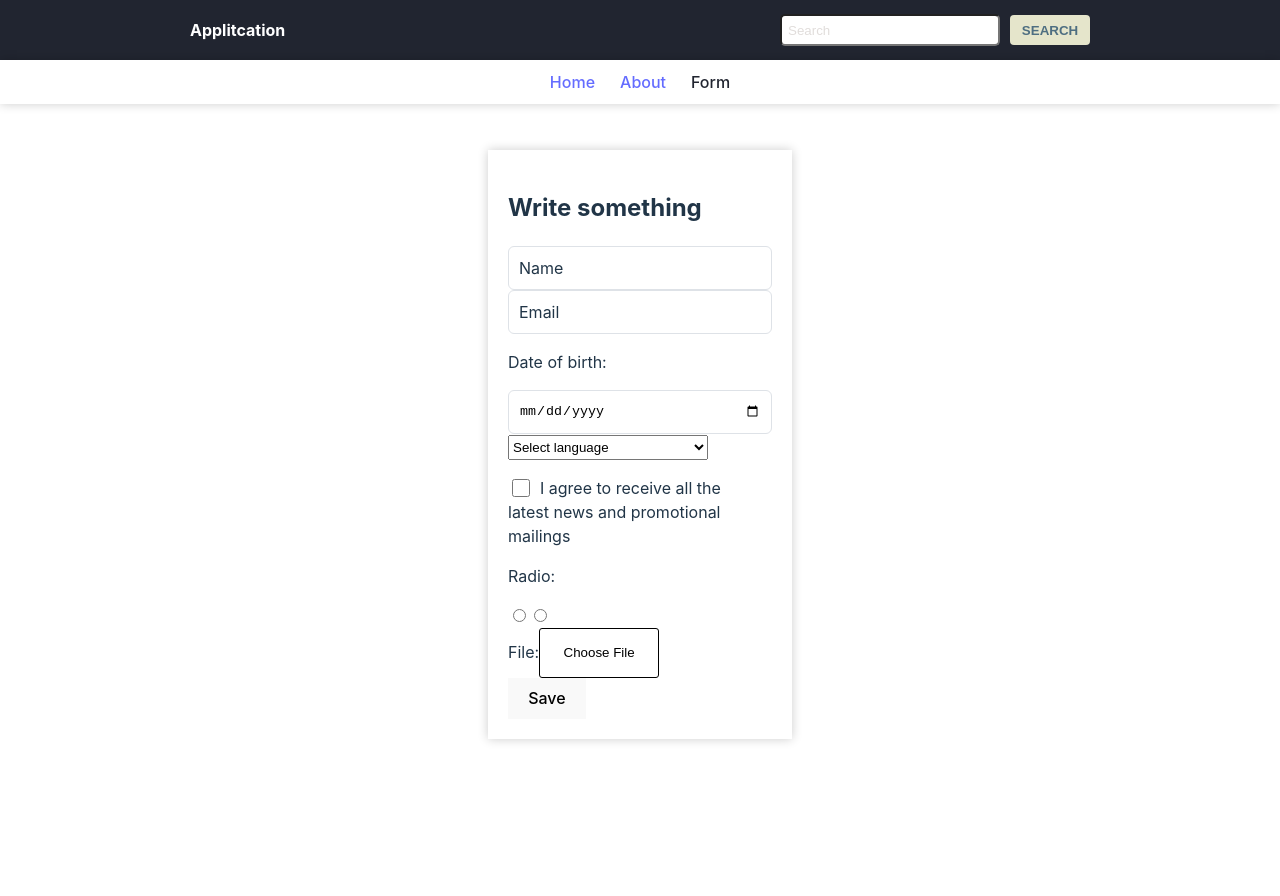
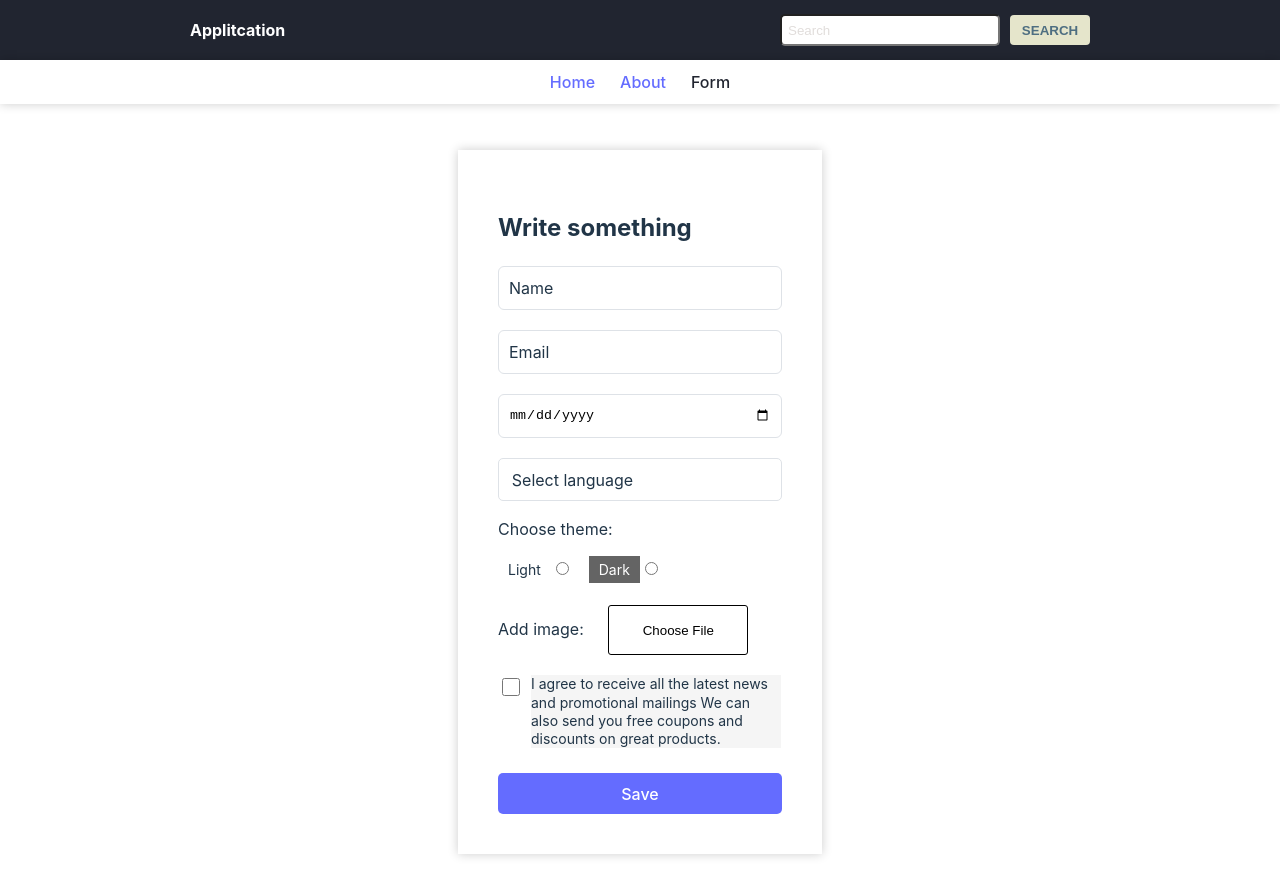
Before and after one commit to MagInventor/react-task, a React (Vite) app: page /form in a window 1280 px wide. Shown: the top 896 px of the page. Before the commit the page ends 855 px from the top, so only its background shows below. Built offline with nearby package versions, Linux system fonts and the light colour scheme.

Commit message:
refactor: change form components style

```diff
--- a/src/components/main/form/UserForm.css
+++ b/src/components/main/form/UserForm.css
@@ -1,17 +1,20 @@
 .user-form {
 	margin: 100px auto;
-  padding: 20px;
+  padding: 40px;
   background: #fff;
   box-shadow: 0 0 10px rgb(0 0 0 / 20%);
 }
 
+.user-form input {
+  margin-bottom: 20px;
+}
+
 .form-text input {
-  width: 250px;
+  width: 270px;
   height: 40px;
   border-radius: 6px;
   border: 1px solid #dee2e7;
 }
-
 
 .user-form__floating {
   position: relative;
@@ -45,52 +48,41 @@
 .user-form ::-webkit-input-placeholder {
   font-family: Inter, system-ui, Avenir, Helvetica, Arial, sans-serif;
   line-height: 1.5;
+  font-size: 16px;
   font-weight: 400;
   color-scheme: light dark;
   color: #213547;
-  font-size: 16px;
 }
 
 .user-form :-moz-placeholder {
   font-family: Inter, system-ui, Avenir, Helvetica, Arial, sans-serif;
   line-height: 1.5;
+  font-size: 16px;
   font-weight: 400;
   color-scheme: light dark;
   color: #213547;
-  font-size: 16px;
 }
 
 .user-form ::-moz-placeholder {
   font-family: Inter, system-ui, Avenir, Helvetica, Arial, sans-serif;
   line-height: 1.5;
+  font-size: 16px;
   font-weight: 400;
   color-scheme: light dark;
   color: #213547;
-  font-size: 16px;
 }
 
 .user-form :-ms-input-placeholder {
   font-family: Inter, system-ui, Avenir, Helvetica, Arial, sans-serif;
   line-height: 1.5;
+  font-size: 16px;
   font-weight: 400;
   color-scheme: light dark;
   color: #213547;
-  font-size: 16px;
-}
-
-.user-form__name {
-  width: 200px;
-  height: 25px;
-
-}
-
-.user-form__mail {
-  width: 200px;
-  height: 25px;
 }
 
 .user-form__date {
-  width: 242px;
+  width: 262px;
   height: 42px;
   padding: 0 10px;
   border-radius: 6px;
@@ -99,9 +91,59 @@
 }
 
 .user-form__select {
-  width: 200px;
-  height: 25px;
+  display: block;
+  margin: 0;
+  padding: .6em 1.4em .5em .8em;
+  width: 100%;
+  max-width: 100%;
+  box-sizing: border-box;
+  font-family: Inter, system-ui, Avenir, Helvetica, Arial, sans-serif;
+  line-height: 1.5;
+  font-size: 16px;
+  font-weight: 400;
+  color-scheme: light dark;
+  color: #213547;
+  border: 1px solid #dee2e7;
+  border-radius: 5px;
+  -moz-appearance: none;
+  -webkit-appearance: none;
+  appearance: none;
+  background-color: #fff;
+  background-repeat: no-repeat, repeat;
+  background-position: right .7em top 50%, 0 0;
+  background-size: .65em auto, 100%;
   cursor: pointer;
+}
+
+.user-form__select::-ms-expand {
+  display: none;
+}
+
+.user-form__select:hover {
+  border-color: #888;
+}
+
+.user-form input:focus,
+.user-form__select:focus {
+  border-color: #aaa;
+  box-shadow: 0 0 1px 3px rgba(59, 153, 252, .5);
+  box-shadow: 0 0 0 3px -moz-mac-focusring;
+  color: #222;
+  outline: none;
+}
+
+.user-form__select option {
+  font-weight:normal;
+}
+
+.user-form__select option:hover {
+  background: #213547;
+  color: $fff;
+}
+
+.user-form__theme input {
+  margin-right: 20px;
+  margin-bottom: 20px;
 }
 
 .user-form__checkbox {
@@ -110,24 +152,40 @@
   margin-right: 10px;
   border-radius: 3px;
   cursor: pointer;
-  float: left;
 }
 
-.user-form__agree p{
-  width: 250px;
-}
-
-.user-form__radio {
+.user-form__light,
+.user-form__dark {
+  padding: 5px 10px;
+  font-size: 14px;
   cursor: pointer;
 }
 
+.user-form__dark {
+  color: #fff;
+  background: #646464;
+}
+
+.user-form__image {
+  margin-top: 10px;
+/*  display: grid;*/
+}
+.user-form__image label {
+  margin-bottom: 10px;
+  margin-right: 20px;
+  cursor: pointer;
+}
+
+.user-form__image input {
+  margin-bottom: 0;
+}
+
 .user-form__file {
-  width: 120px;
-  margin-right: 20px;
+  width: 140px;
 }
 
 .user-form__file::-webkit-file-upload-button {
-  width: 120px;
+  width: 140px;
   height: 50px;
   background: #fff;
   border-radius: 3px;
@@ -135,6 +193,38 @@
   cursor: pointer;
 }
 
-.user-form__btn_save {
+.user-form__radio {
+  cursor: pointer;
+}
+
+.user-form__agree {
+  margin: 20px 0;
+  display: grid;
+  grid-auto-flow: column;
 
 }
+
+.user-form__agree p {
+  margin: 0;
+  width: 250px;
+  background: #f5f5f5;
+  font-size: 14px;
+  line-height: 1.3;
+}
+
+.user-form__btn_save {
+  margin-top: 5px;
+  width: 100%;
+	background: #646CFF;
+  border-radius: 5px;
+  color: #fff;
+  cursor: pointer;
+}
+
+.user-form__btn_save:hover {
+  background: #4E6E81;
+}
+
+.user-form__btn_save:focus {
+  outline: none;
+}
--- a/src/components/main/form/UserForm.tsx
+++ b/src/components/main/form/UserForm.tsx
@@ -92,7 +92,7 @@ class UserForm extends Component<UserFormProps, UserFormState> {
         </div>
         <div>
         <label htmlFor="date"></label>
-          <p>Date of birth:</p>
+          {/*<p>Date of birth:</p>*/}
           <input
             type="date"
             id="date"
@@ -103,12 +103,46 @@ class UserForm extends Component<UserFormProps, UserFormState> {
         </div>
         <div>
           <label htmlFor="select"></label>
-          <select id="select" ref={this.selectInput} className="user-form__select">
+          <select
+            id="select"
+            ref={this.selectInput}
+            className="user-form__select"
+          >
             <option value="">Select language</option>
             {languages.map((language) => (
               <option key={language}>{language}</option>
             ))}
           </select>
+        </div>
+        <div className="user-form__theme">
+          <p>Choose theme:</p>
+          <label htmlFor="radio1" className="user-form__light">Light</label>
+          <input
+            type="radio"
+            id="radio1"
+            name="radio"
+            value="radio1"
+            ref={this.radio1Input}
+            className="user-form__radio"
+          />
+          <label htmlFor="radio2" className="user-form__dark">Dark</label>
+          <input
+            type="radio"
+            id="radio2"
+            name="radio"
+            value="radio2"
+            ref={this.radio2Input}
+            className="user-form__radio"
+          />
+        </div>
+        <div className="user-form__image">
+          <label htmlFor="file">Add image: </label>
+          <input
+            type="file"
+            id="file"
+            ref={this.fileInput}
+            className="user-form__file"
+          />
         </div>
         <div className="user-form__agree">
           <input
@@ -118,38 +152,11 @@ class UserForm extends Component<UserFormProps, UserFormState> {
             className="user-form__checkbox"
           />
           <label htmlFor="checkbox">
-            <p>I agree to receive all the latest news and promotional mailings</p>
+            <p>
+              I agree to receive all the latest news and promotional mailings
+              We can also send you free coupons and discounts on great products.
+            </p>
           </label>
-        </div>
-        <div>
-          <p>Radio:</p>
-          <label htmlFor="radio1"></label>
-          <input
-            type="radio"
-            id="radio1"
-            name="radio"
-            value="radio1"
-            ref={this.radio1Input}
-            className="user-form__radio"
-          />
-          <label htmlFor="radio2"></label>
-          <input
-            type="radio"
-            id="radio2"
-            name="radio"
-            value="radio2"
-            ref={this.radio2Input}
-            className="user-form__radio"
-          />
-        </div>
-        <div>
-          <label htmlFor="file">File:</label>
-          <input
-            type="file"
-            id="file"
-            ref={this.fileInput}
-            className="user-form__file"
-          />
         </div>
         <div>
           <button type="submit" className="user-form__btn_save">Save</button>
```
